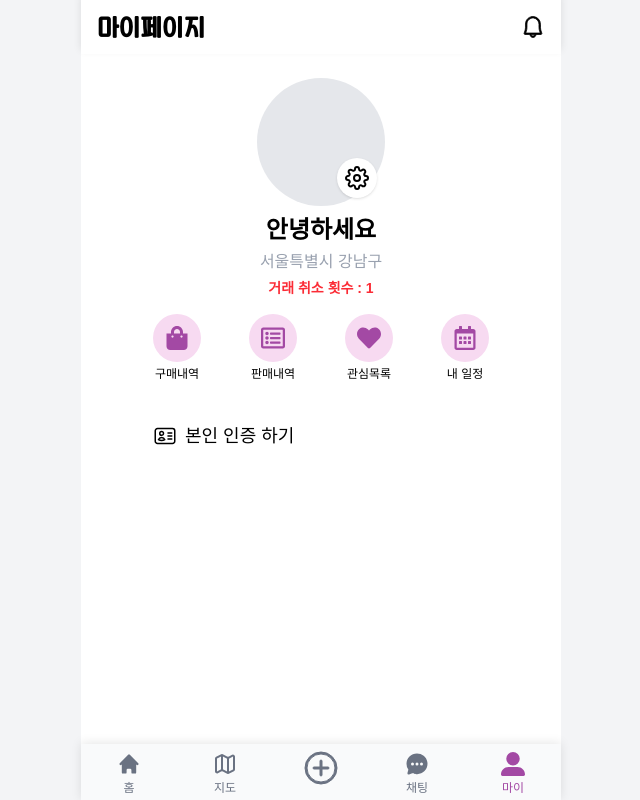
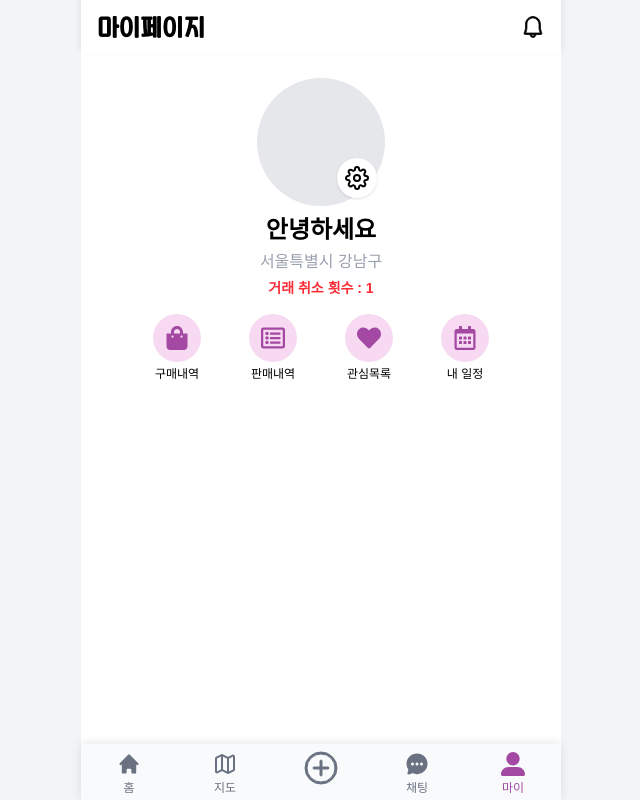
Before and after one commit to chjcode/BeetMarket, a React (Vite) app in the folder fe/: page /mypage in a window 1280 px wide. Shown: the whole page, without its empty margins (319-959 px from the left). Built offline with nearby package versions, Linux system fonts and the light colour scheme; sample sign-in values are in the browser's storage.

Commit message:
Fix : 본인 인증 기능 제거

```diff
--- a/fe/src/pages/MyPage/Mypage.tsx
+++ b/fe/src/pages/MyPage/Mypage.tsx
@@ -51,13 +51,6 @@ export const MyPage = () => {
         </NavLink>
       </div>
 
-      {/* 본인 인증 */}
-      <div className="w-full max-w-md px-10 flex justify-start">
-        <button className="flex items-center gap-2 mt-2 text-lg font-medium ml-4">
-          <HiOutlineIdentification className="text-2xl text-black" />
-          본인 인증 하기
-        </button>
-      </div>
     </div>
   );
 };
```
